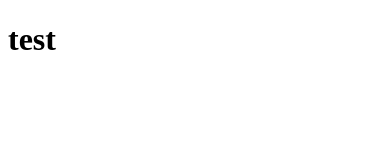
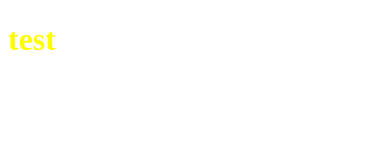
Before and after one commit to EdmondPW/EdmondPW.github.io, a website: page index.html in a window 390 px wide. Drawn offline with Linux system fonts and the light colour scheme.

Commit message:
Update style.css

```diff
--- a/style.css
+++ b/style.css
@@ -1,12 +1,24 @@
 /* Big tablet to 1200px */
 @media only screen and (max-width: 1200px) {
+  h1 {
+    color: green;
+  }
 }
 /* Small tablet to big tablet: from 768px to 1023px */
 @media only screen and (max-width: 1023px) {
+  h1 {
+    color: blue;
+  }
 }
 /* Small phones to small tablets: from 481px to 767px */
 @media only screen and (max-width: 767px) {
+  h1 {
+    color: red;
+  }
 }
 /* Small phones: from 0 to 480px */
 @media only screen and (max-width: 480px) {
+  h1 {
+    color: yellow;
+  }
 }
```
